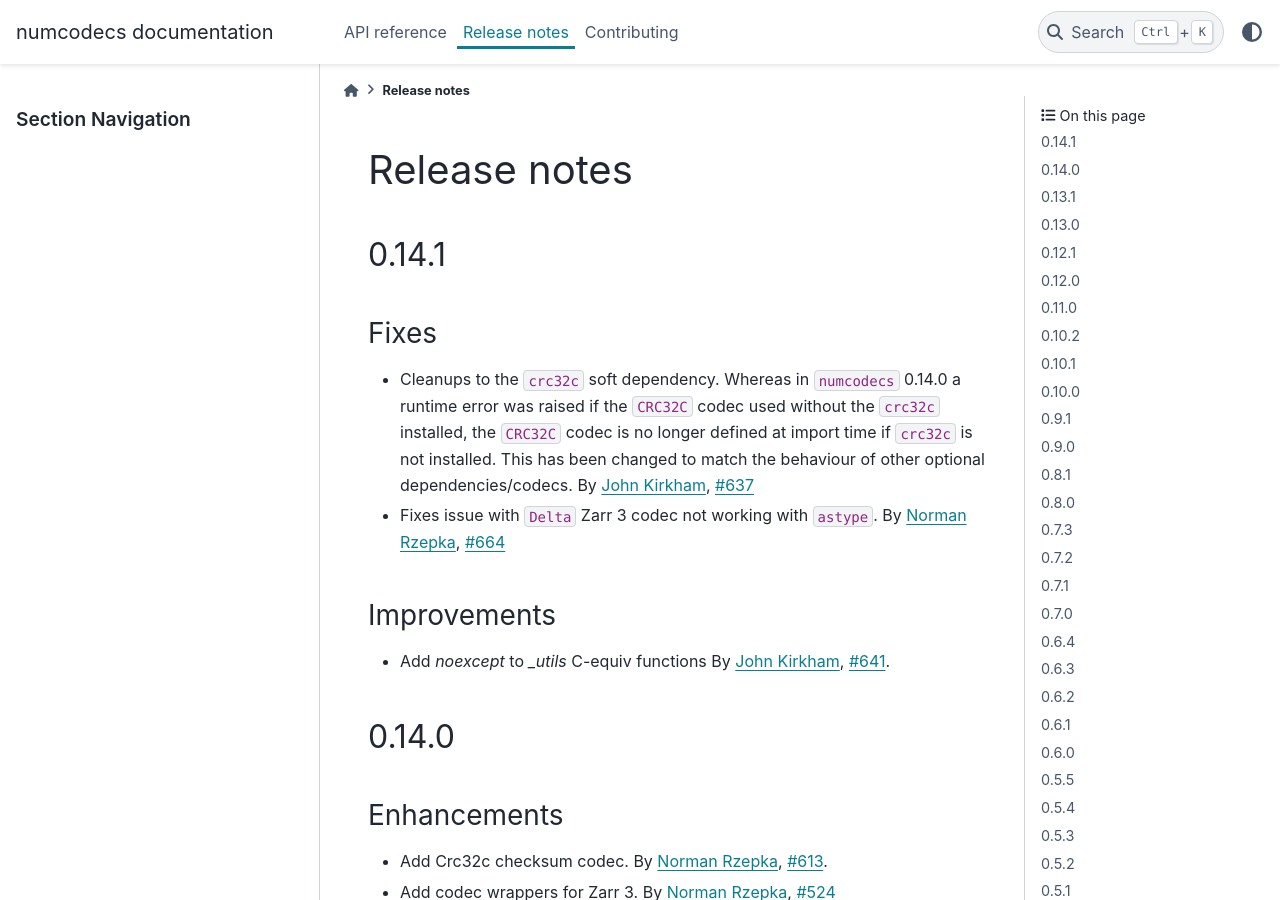
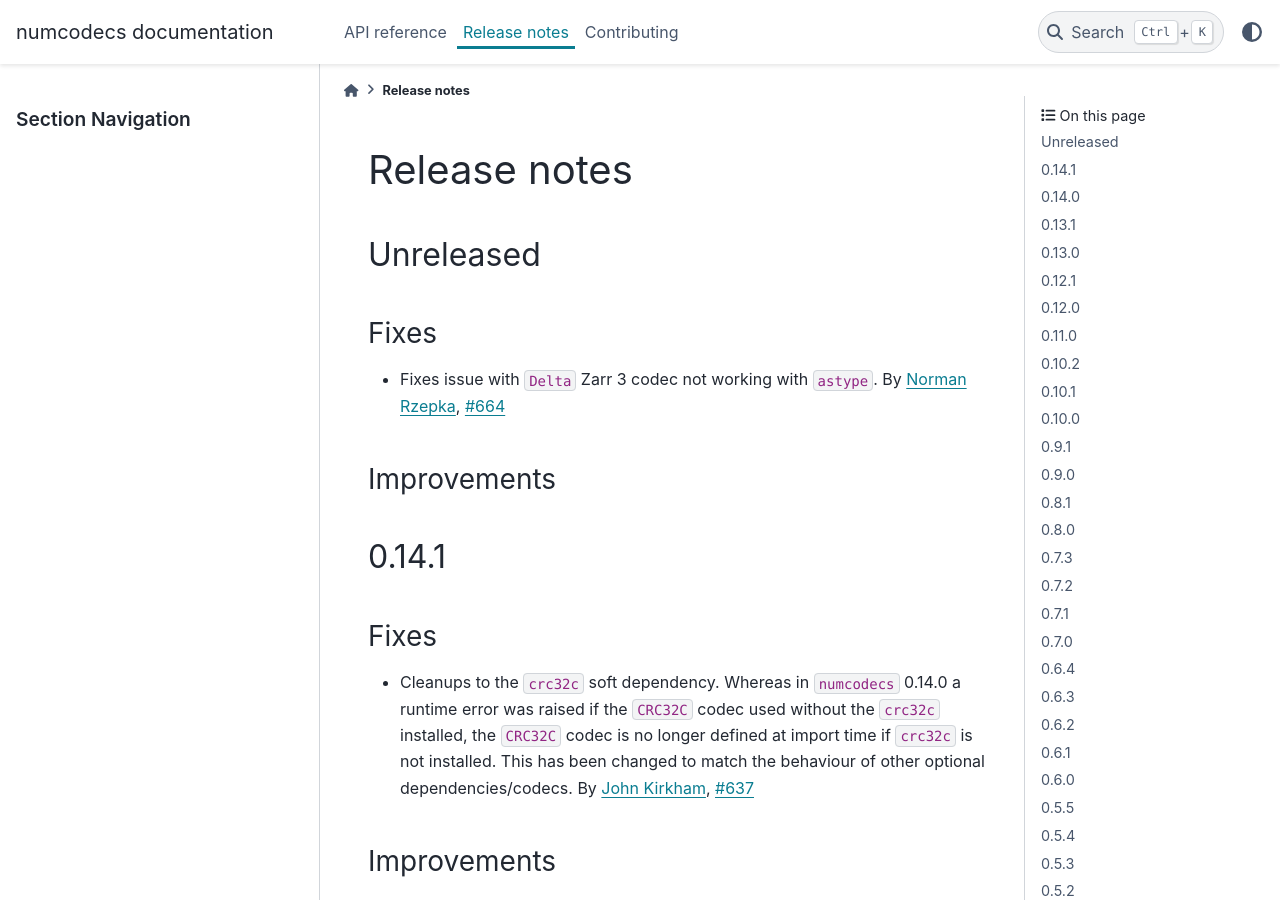
Before and after one commit to zarr-developers/numcodecs, a Sphinx documentation site: the page built from docs/release.rst, in a window 1280 px wide and 900 px high. Built offline with Sphinx 7.4.7 and the PyData theme 0.15.4, drawn with Linux system fonts in a browser that asks for light colours; the version number could not be read and is left out; some of the changed lines change nothing that is shown.

Commit message:
changelog

```diff
--- a/docs/release.rst
+++ b/docs/release.rst
@@ -13,6 +13,19 @@
 
 .. _unreleased:
 
+Unreleased
+----------
+
+Fixes
+~~~~~
+* Fixes issue with ``Delta`` Zarr 3 codec not working with ``astype``.
+  By :user:`Norman Rzepka <normanrz>`, :issue:`664`
+
+
+Improvements
+~~~~~~~~~~~~
+
+
 0.14.1
 ------
 
@@ -25,8 +38,6 @@
   ``crc32c`` is not installed. This has been changed to match
   the behaviour of other optional dependencies/codecs.
   By :user:`John Kirkham <jakirkham>`, :issue:`637`
-* Fixes issue with ``Delta`` Zarr 3 codec not working with ``astype``.
-  By :user:`Norman Rzepka <normanrz>`, :issue:`664`
 
 Improvements
 ~~~~~~~~~~~~
```
